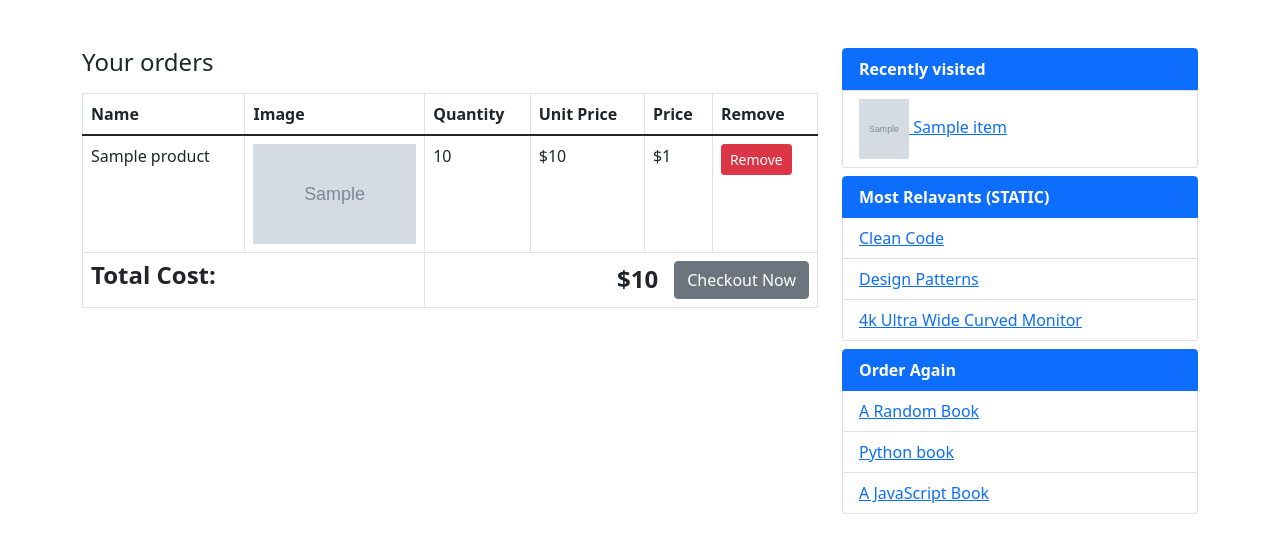
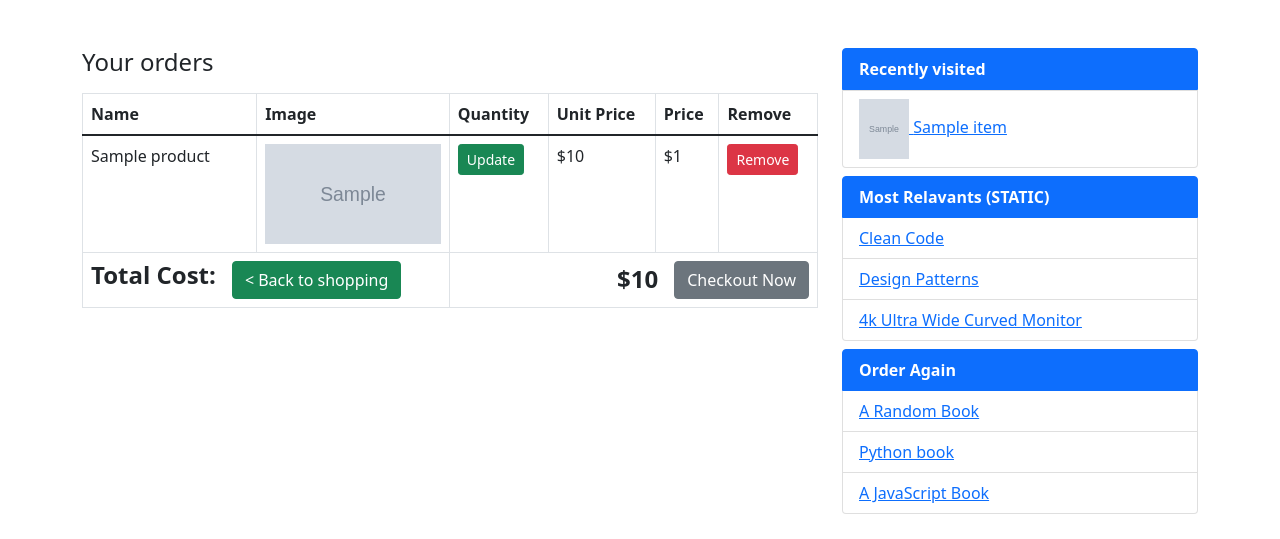
Before and after one commit to TareqMonwer/eBazar, a Django app: template cart/templates/cart/detail.html in a window 1280 px wide. Shown: the part 56-595 px from the top of the page. Run offline with Django 3.2, Linux system fonts and the light colour scheme; the template is opened without the code that fills it: most values are stand-ins (such as "Sample title", 1, 10 or a date in 2020); grey boxes marked "Sample" are stand-in pictures.

Commit message:
:bug: fix cart add wrong count and pricing and add update cart quantity form from cart detail page.

```diff
--- a/cart/cart.py
+++ b/cart/cart.py
@@ -32,7 +32,7 @@ class Cart:
         product_id = str(product.id)
         if product_id not in self.cart:
             self.cart[product_id] = {
-                'quantity': quantity,
+                'quantity': 0,
                 'price': str(product.get_price())
             }
         if override_quantity:
--- a/cart/forms.py
+++ b/cart/forms.py
@@ -1,7 +1,7 @@
 from django import forms
 
 # i+1 is to provide cart button 1 in display but 0 as value.
-PRODUCT_QUANTITY_CHOICES = [(i, str(i + 1)) for i in range(0, 11)]
+PRODUCT_QUANTITY_CHOICES = [(i, str(i)) for i in range(1, 11)]
 
 
 class CartAddProductForm(forms.Form):
--- a/cart/templates/cart/detail.html
+++ b/cart/templates/cart/detail.html
@@ -27,7 +27,15 @@
               <td>
                 <img src="{{ item.image.url }}" alt="{{ item.name }}" width="100%" height="100px">
               </td>
-              <td>{{ cartitem.quantity }}</td>
+              <td>
+                <form action="{% url 'cart:cart_add' product_id=item.id %}"
+                  method="post">
+                  {% csrf_token %}
+                  {{ cartitem.update_quantity_form.quantity }}
+                  {{ cartitem.update_quantity_form.override }}
+                  <input type="submit" value="Update" class="btn btn-sm btn-success">
+                </form>
+              </td>
               <td>${{ cartitem.price }}</td>
               <td>${{ cartitem.total_price }}</td>
               <td>
@@ -42,7 +50,12 @@
           {% endfor %}
           <tr>
             <td colspan="2">
-              <h4><b>Total Cost:</b></h4>
+              <div class="d-flex align-items-center">
+                <h4><b>Total Cost:</b></h4>
+                <a href="{% url 'shop:products' %}" class="d-inline-block ms-3 btn btn-success">
+                  &lt; Back to shopping
+                </a>
+              </div>
             </td>
             <td colspan="4">
               <div class="d-flex justify-content-end align-items-center">
--- a/cart/views.py
+++ b/cart/views.py
@@ -29,6 +29,11 @@ def cart_remove(request, product_id):
 def cart_detail(request):
     cart = Cart(request)
     recently_visited_products = RecentlyVisitedProducts(request)
+    for item in cart:
+        item['update_quantity_form'] = CartAddProductForm(initial={
+            'quantity': item['quantity'],
+            'override': True
+        })
     context = {'cart': cart,
                'recently_visited_products': recently_visited_products}
     return render(request, 'cart/detail.html', context)
```
Also changed, not shown: requirements.txt (added, +10 -0 lines).
